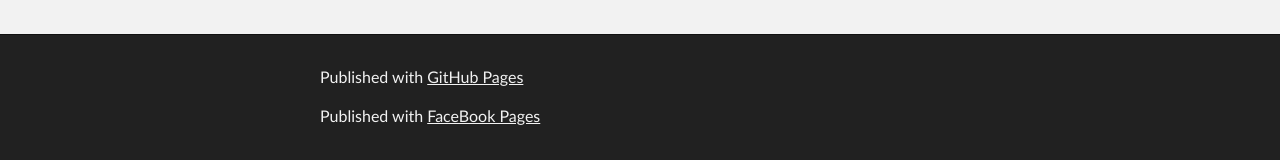
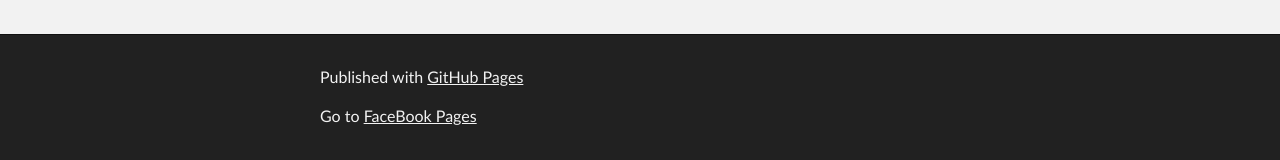
Before and after one commit to jwy0701/jwy0701.github.io, a Jekyll site: the page index.html, which Jekyll copies as it is, in a window 1280 px wide. Shown: the part 1157-1317 px from the top of the page. Built offline with Jekyll 4.4.1, drawn with Linux system fonts in a browser that asks for light colours.

Commit message:
Update index.html

```diff
--- a/index.html
+++ b/index.html
@@ -65,7 +65,7 @@
     <div id="footer_wrap" class="outer">
       <footer class="inner">
         <p>Published with <a href="http://pages.github.com">GitHub Pages</a></p>
-        <p>Published with <a href="http://facebook.com/jwy88">FaceBook Pages</a></p>
+        <p>Go to <a href="http://facebook.com/jwy88">FaceBook Pages</a></p>
       </footer>
     </div>
 
```
